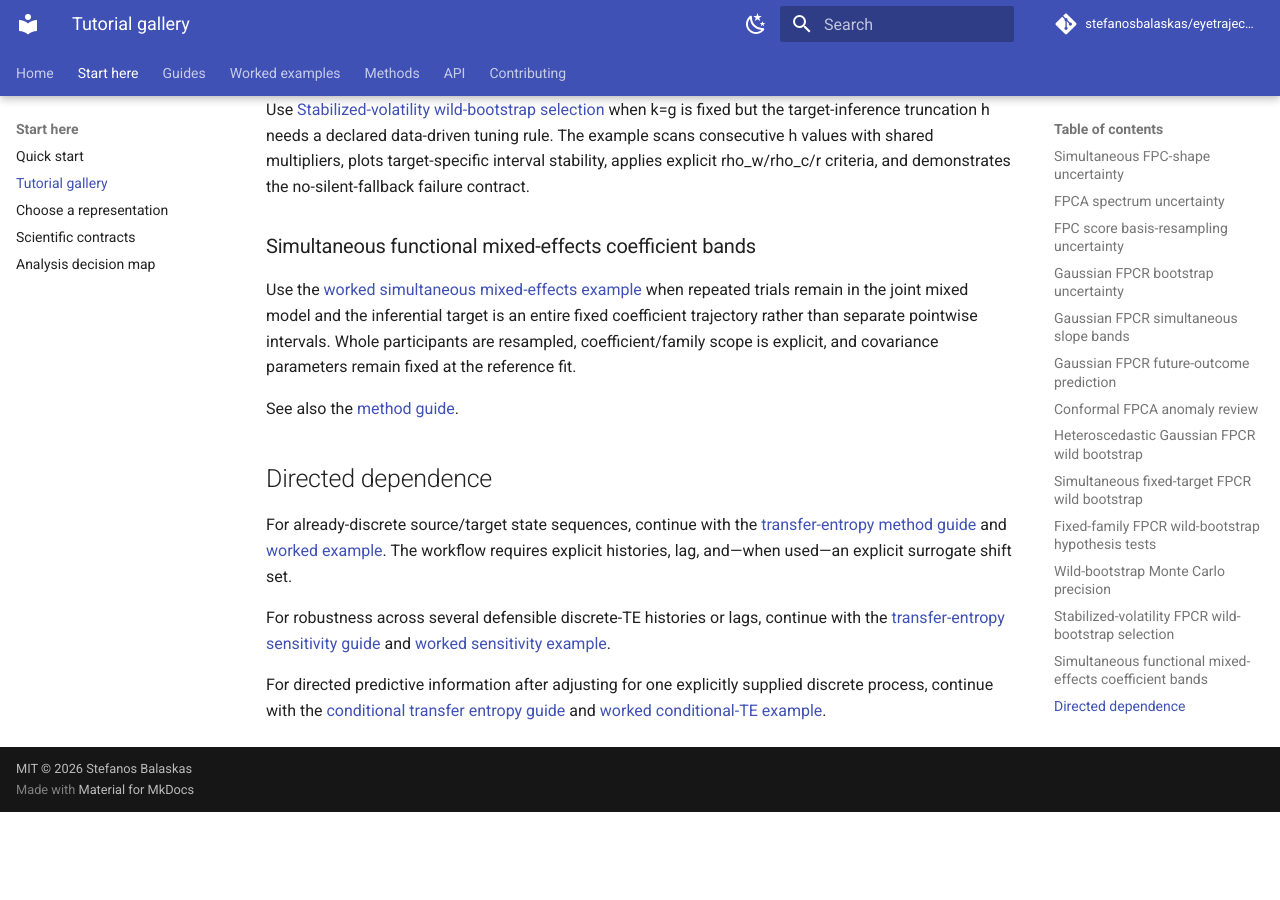
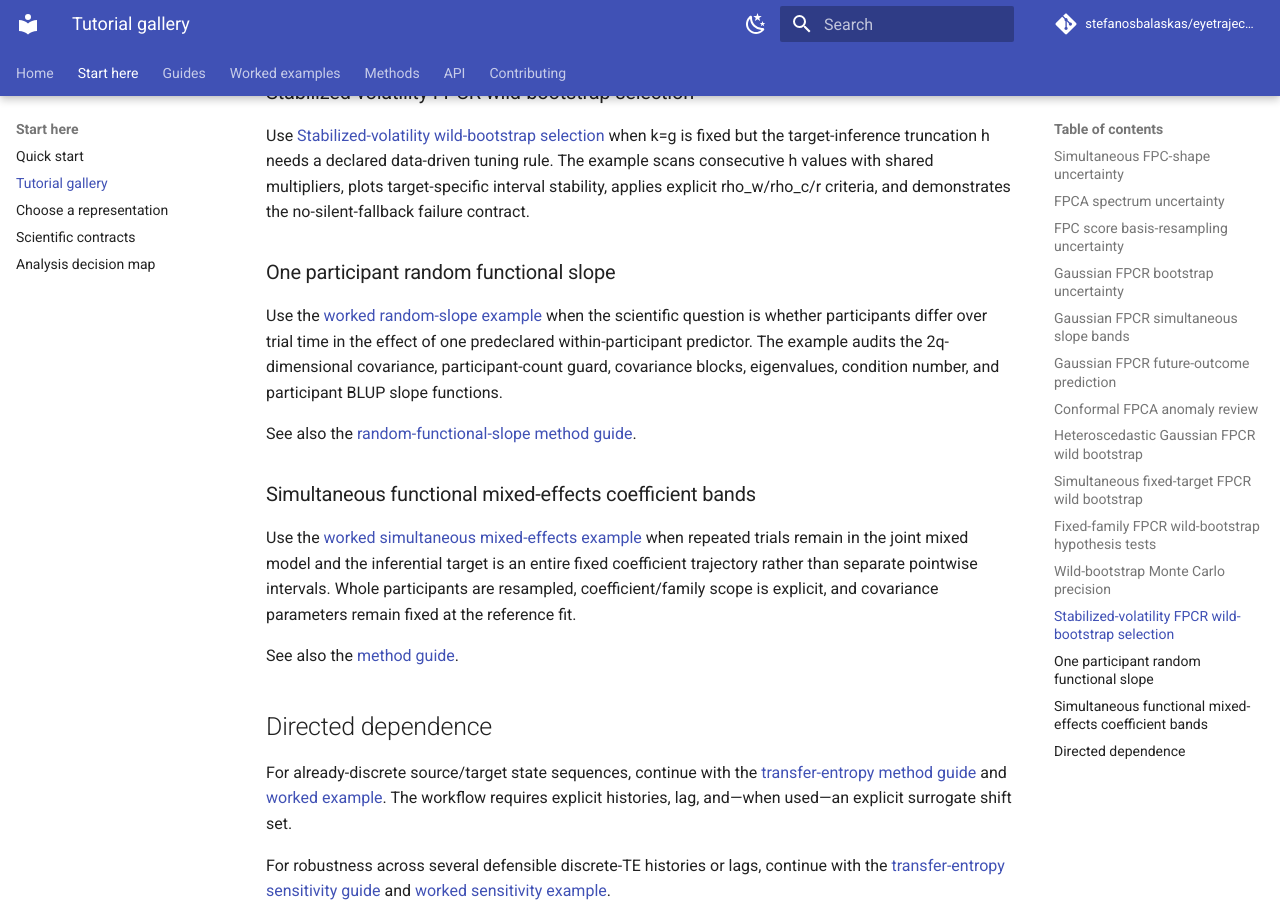
Before and after one commit to stefanosbalaskas/eyetrajectoriespy, an MkDocs documentation site: the page built from docs/tutorials/index.md, in a window 1280 px wide and 900 px high, scrolled down 5313 px. Built offline with MkDocs 1.6.1 and Material for MkDocs 9.7.7, drawn with Linux system fonts in a browser that asks for light colours; comment, search, counter and statistics services are not loaded; before the commit the page ends 6125 px from its top, so only the background shows below that; some of the changed text lies outside the part shown.

Commit message:
Add random functional slope tutorial path

```diff
--- a/docs/tutorials/index.md
+++ b/docs/tutorials/index.md
@@ -154,7 +154,7 @@ Choose a tutorial by the scientific problem rather than by the function name.
 
 -   **Repeated trials with trial-varying predictors**
 
-    Fit one joint Gaussian functional mixed model with a participant-specific functional random intercept instead of averaging trials or running separate pointwise models.
+    Fit one joint Gaussian functional mixed model with a participant-specific functional random intercept, and optionally one explicitly declared random functional slope, instead of averaging trials or running separate pointwise models.
 
     [Functional mixed-effects regression](../examples/functional-mixed-effects.md)
 
@@ -237,6 +237,18 @@ Use [Wild-bootstrap Monte Carlo precision](../examples/fpcr-wild-bootstrap-monte
 
 Use [Stabilized-volatility wild-bootstrap selection](../examples/fpcr-wild-bootstrap-selection.md) when k=g is fixed but the target-inference truncation h needs a declared data-driven tuning rule. The example scans consecutive h values with shared multipliers, plots target-specific interval stability, applies explicit rho_w/rho_c/r criteria, and demonstrates the no-silent-fallback failure contract.
 
+### One participant random functional slope
+
+Use the
+[worked random-slope example](../examples/functional-mixed-effects-random-slope.md)
+when the scientific question is whether participants differ over trial time in
+the effect of one predeclared within-participant predictor. The example audits
+the 2q-dimensional covariance, participant-count guard, covariance blocks,
+eigenvalues, condition number, and participant BLUP slope functions.
+
+See also the
+[random-functional-slope method guide](../methods/functional-mixed-effects-random-slope.md).
+
 ### Simultaneous functional mixed-effects coefficient bands
 
 Use the
```
